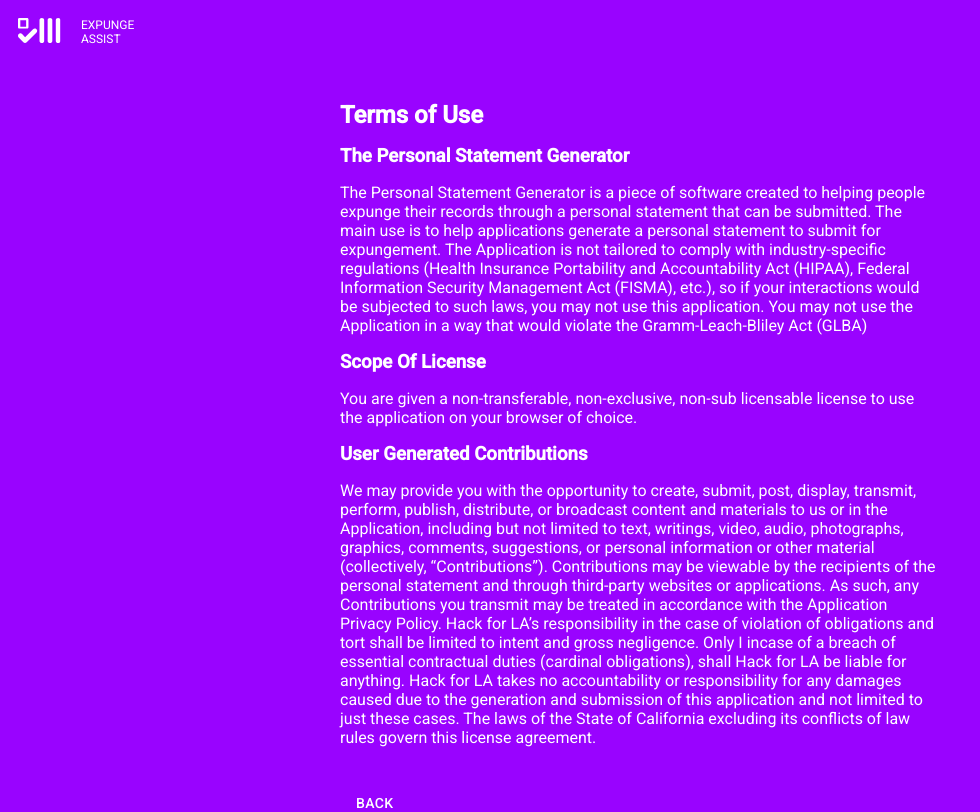
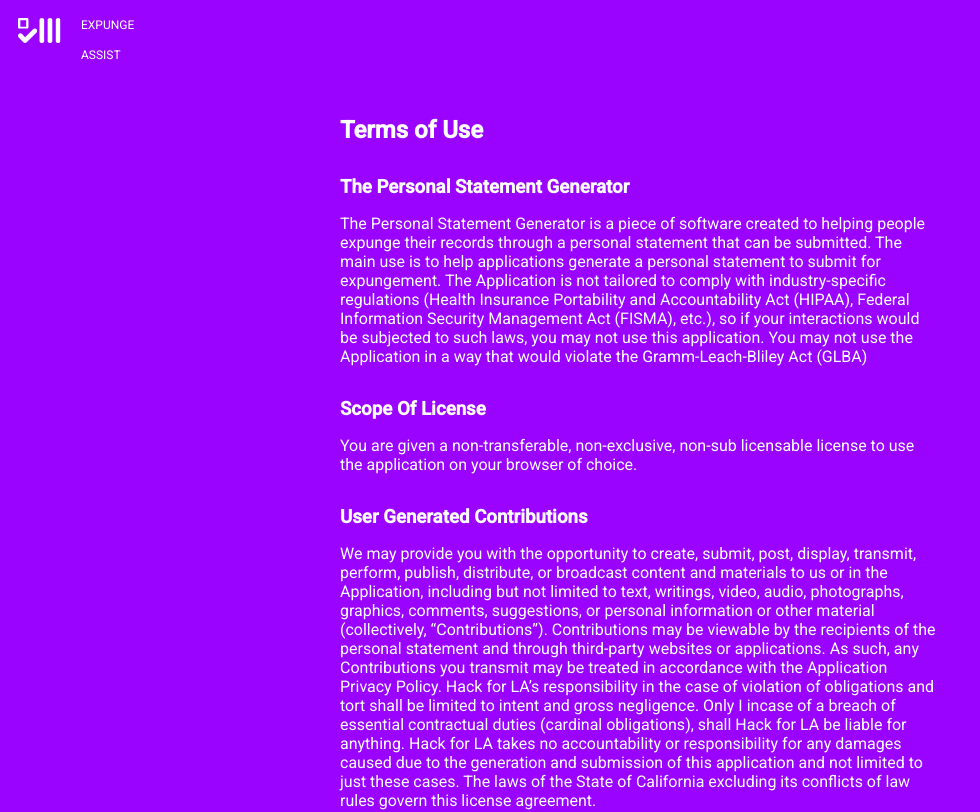
Before and after one commit to hackforla/expunge-assist, a React (Create React App) app in the folder products/statement-generator/: page /TermsOfUse in a window 1280 px wide. Shown: the top 812 px of the page, without its empty margins (0-980 px from the left). Built offline with nearby package versions, Linux system fonts and the light colour scheme.

Commit message:
use css for header and paragraph styles

```diff
--- a/products/statement-generator/src/pages/FAQ.tsx
+++ b/products/statement-generator/src/pages/FAQ.tsx
@@ -8,13 +8,6 @@ import useUtilityStyles from 'styles/utilityStyles';
 
 const useStyles = makeStyles(() =>
   createStyles({
-    heading: {
-      marginTop: '2rem',
-    },
-    paragraph: {
-      marginTop: '1rem',
-      whiteSpace: 'pre-wrap',
-    },
     linkAsText: {
       color: 'white',
     },
@@ -35,7 +28,6 @@ function LinkAsText({ link }: any) {
 }
 
 function FAQ() {
-  const classes = useStyles();
   const utilityClasses = useUtilityStyles({
     pageTheme: 'dark',
   });
@@ -45,9 +37,9 @@ function FAQ() {
     <div className={utilityClasses.primaryContainer}>
       <div className={utilityClasses.contentContainer}>
         <h2>FAQ</h2>
-        <h3 className={classes.heading}>Why do I need a personal statement?</h3>
 
-        <p className={classes.paragraph}>
+        <h3>Why do I need a personal statement?</h3>
+        <p>
           The personal statement is a brief essay about your current life
           situation. You can use it to tell the judge why you’re worthy of
           having your felony conviction re-classified as a misdemeanor under
@@ -56,11 +48,11 @@ function FAQ() {
           expunged under Pro 64.
         </p>
 
-        <h3 className={classes.heading}>
+        <h3>
           What type of convictions are eligible to be reclassified to a
           misdemeanor under Prop 47?
         </h3>
-        <p className={classes.paragraph}>
+        <p>
           Certain individuals with a low-level non-violent prior felony record
           or who are currently incarcerated may qualify to change their record
           or their sentence to a misdemeanor for the following offenses:
@@ -85,10 +77,8 @@ function FAQ() {
           for more information.
         </p>
 
-        <h3 className={classes.heading}>
-          When do I need to file my Prop 47 application?
-        </h3>
-        <p className={classes.paragraph}>
+        <h3>When do I need to file my Prop 47 application?</h3>
+        <p>
           You need to file your Prop 47 application by November 4, 2022.
           However, you can still file past that dateline if you have a valid
           excuse. Please visit
@@ -96,11 +86,11 @@ function FAQ() {
           for more information.
         </p>
 
-        <h3 className={classes.heading}>
+        <h3>
           What type of marijuana convictions are eligible to be reclassified to
           a misdemeanor or completely expunged under Prop 64?
         </h3>
-        <p className={classes.paragraph}>
+        <p>
           There is a long list of mariruana offenses that can be reclassified or
           completely expunged under California’s Prop 64. It includes:
           <br />
@@ -115,18 +105,14 @@ function FAQ() {
           for a complete list and for more information.
         </p>
 
-        <h3 className={classes.heading}>
-          When do I need to file my Prop 64 application?
-        </h3>
-        <p className={classes.paragraph}>
+        <h3>When do I need to file my Prop 64 application?</h3>
+        <p>
           There is no deadline for filing a Prop 64 application. You may file
           any time.
         </p>
 
-        <h3 className={classes.heading}>
-          Are there any helpful resources for getting my record cleared?
-        </h3>
-        <p className={classes.paragraph}>
+        <h3>Are there any helpful resources for getting my record cleared?</h3>
+        <p>
           There are a lot of organizations that help with record clearance. Here
           is a non-comprehensive list of organizations that provide support:
           <br />
--- a/products/statement-generator/src/pages/PrivacyPolicy.tsx
+++ b/products/statement-generator/src/pages/PrivacyPolicy.tsx
@@ -1,21 +1,11 @@
 import React from 'react';
-import { makeStyles, createStyles } from '@material-ui/core';
 import { useHistory } from 'react-router-dom';
 
 import Button from 'components/Button';
 
 import useUtilityStyles from 'styles/utilityStyles';
 
-const useStyles = makeStyles(() =>
-  createStyles({
-    paragraph: {
-      marginTop: '1rem',
-    },
-  })
-);
-
 function PrivacyPolicy() {
-  const classes = useStyles();
   const utilityClasses = useUtilityStyles({
     pageTheme: 'dark',
   });
@@ -26,21 +16,21 @@ function PrivacyPolicy() {
       <div className={utilityClasses.contentContainer}>
         <h2>Privacy Policy</h2>
 
-        <p className={classes.paragraph}>
+        <p>
           THE SOFTWARE IS PROVIDED “AS IS”, WITHOUT WARRANTY OF ANY KIND,
           EXPRESS OR IMPLIED, INCLUDING BUT NOT LIMITED TO THE WARRANTIES OF
           MERCHANTABILITY, FITNESS FOR A PARTICULAR PURPOSE AND
           NON-INFRINGEMENT.
         </p>
 
-        <p className={classes.paragraph}>
+        <p>
           IN NO EVENT SHALL THE AUTHORS OR COPYRIGHT HOLDERS BE LIABLE FOR ANY
           CLAIM, DAMAGES OR OTHER LIABILITY, WHETHER IN AN ACTION OF CONTRACT,
           TORT OR OTHERWISE, ARISING FROM, OUT OF OR IN CONNECTION WITH THE
           SOFTWARE OR THE USE OR OTHER DEALINGS IN THE SOFTWARE.
         </p>
 
-        <p className={classes.paragraph}>
+        <p>
           ALL SESSION DATA IS KEPT PRIVATE AND PERSONAL INFORMATION IS
           CONFIDENTIAL.
         </p>
--- a/products/statement-generator/src/pages/TermsOfUse.tsx
+++ b/products/statement-generator/src/pages/TermsOfUse.tsx
@@ -1,21 +1,12 @@
 import React from 'react';
-import { makeStyles, createStyles } from '@material-ui/core';
 import { useHistory } from 'react-router-dom';
 
 import Button from 'components/Button';
 
 import useUtilityStyles from 'styles/utilityStyles';
 
-const useStyles = makeStyles(() =>
-  createStyles({
-    paragraph: {
-      marginTop: '1rem',
-    },
-  })
-);
 
 function TermsOfUse() {
-  const classes = useStyles();
   const utilityClasses = useUtilityStyles({
     pageTheme: 'dark',
   });
@@ -25,9 +16,9 @@ function TermsOfUse() {
     <div className={utilityClasses.primaryContainer}>
       <div className={utilityClasses.contentContainer}>
         <h2>Terms of Use</h2>
-        <h3 className={classes.paragraph}>The Personal Statement Generator</h3>
+        <h3>The Personal Statement Generator</h3>
 
-        <p className={classes.paragraph}>
+        <p>
           The Personal Statement Generator is a piece of software created to
           helping people expunge their records through a personal statement that
           can be submitted. The main use is to help applications generate a
@@ -39,14 +30,14 @@ function TermsOfUse() {
           application. You may not use the Application in a way that would
           violate the Gramm-Leach-Bliley Act (GLBA)
         </p>
-        <h3 className={classes.paragraph}>Scope Of License</h3>
-        <p className={classes.paragraph}>
+        <h3>Scope Of License</h3>
+        <p>
           You are given a non-transferable, non-exclusive, non-sub licensable
           license to use the application on your browser of choice.
         </p>
-        <h3 className={classes.paragraph}>User Generated Contributions</h3>
+        <h3>User Generated Contributions</h3>
 
-        <p className={classes.paragraph}>
+        <p>
           We may provide you with the opportunity to create, submit, post,
           display, transmit, perform, publish, distribute, or broadcast content
           and materials to us or in the Application, including but not limited
--- a/products/statement-generator/src/styles/App.css
+++ b/products/statement-generator/src/styles/App.css
@@ -63,3 +63,18 @@ body {
     margin-left: 0;
   }
 }
+
+p {
+  white-space: pre-wrap;
+}
+
+h2 + h3,
+p + h3,
+h2 + p {
+  margin-top: 2rem;
+}
+
+h3 + p,
+p + p {
+  margin-top: 1rem;
+}
```
